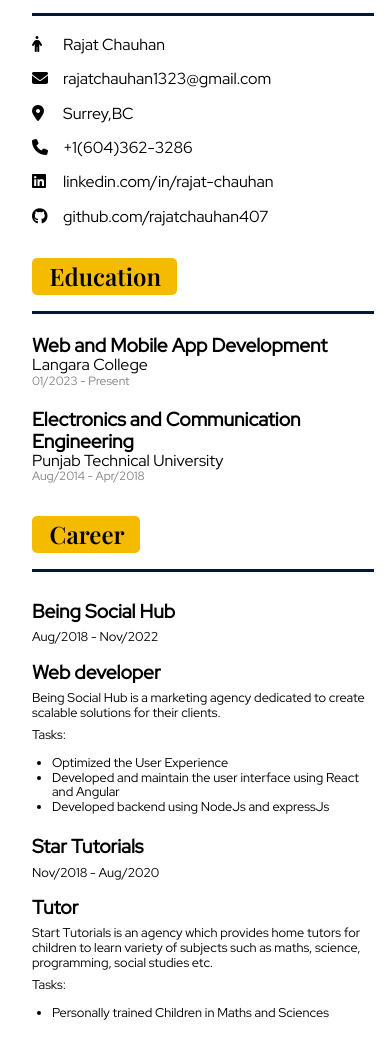
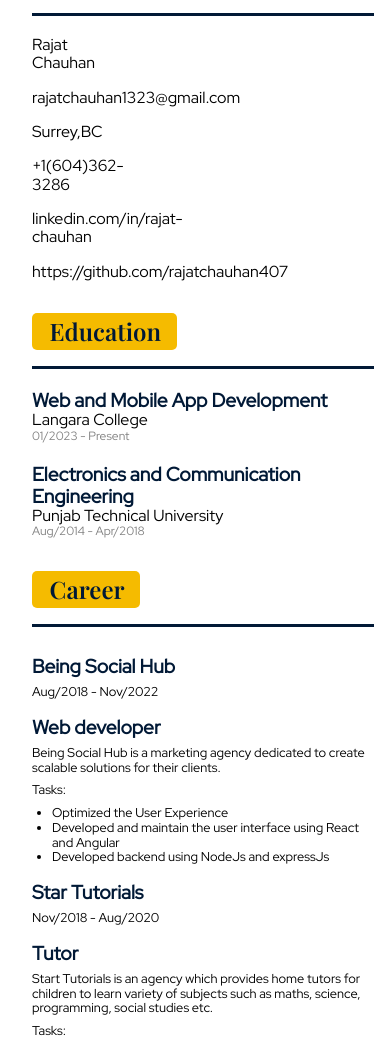
Before and after one commit to rajatchauhan407/resume, a plain HTML site: page index.html in a window 390 px wide. Shown: the part 375-1417 px from the top of the page. Drawn offline with nearby package versions, Linux system fonts and the light colour scheme.

Commit message:
new-changes

```diff
--- a/css/style.css
+++ b/css/style.css
@@ -1,3 +1,6 @@
+
+
+/* ==================== General CSS for Elements ================= */
 body{
     margin:0;
 }
@@ -16,11 +19,12 @@
 ul{
     padding-left:25px;
 }
+h1,h2,h3{
+    color:#011936;
+}
 .wrapper{
     display:grid;
     grid-template-columns: 15% 70% 15%;
-    /* grid-gap:1rem; */
-    /* box-sizing: border-box; */
 }
 
 .main-content{
@@ -33,7 +37,7 @@
     border:none;
 }
 
-/* ================ Experimental Code for design =============== */
+/* ================ Experimental Code for design for dot  =============== */
 #career::after, #projects::after, #skills::after, #interests::after, #languages::after, #details::after, #education::after{
     /* display:block; */
     /* content:""; */
@@ -51,10 +55,8 @@
 }
 main span{
     display: inline-block;
-    /* width:250px; */
     background: #F5BB00 ;
     padding:0.3rem 1rem;
-    /* margin-left: -1.1rem; */
     padding-left:1.1rem;
     border-radius: 5px 5px 5px 5px;
 }
@@ -80,7 +82,11 @@
     margin:0;
     line-height: 1.3em;
 }
-/* ================ Details CSS starts=================== */
+#details a{
+    text-decoration: none;
+    color: black;
+}
+/* =========================== Details CSS starts======================== */
 #details{
     display:grid;
     grid-template-columns: 1fr;
@@ -95,14 +101,12 @@
 .details-info-group{
     display:grid;
     grid-template-columns: 1fr;
-    /* border-left:3px solid #011936; */
-    /* padding-left: 1rem; */
 }
 .details-info-group>p{
     margin:0;
 }
 .details-icon{
-    display: none;
+    display: none !important;
 }
 /* ========================= Education Starts ====================*/
 #education h3{
@@ -261,6 +265,17 @@
         grid-template-columns: 15% 85%;
         padding-right: 1rem;
     }
+    .career-info{
+        display:grid;
+        grid-template-columns: 1fr;
+    }
+    .career-info-group>p, .career-info-group ul{
+        font-size:0.9rem;
+        margin:.5rem 0;
+    }
+    .career-info-group>h3{
+        margin:.5rem 0;
+    }
 
 }
 
--- a/index.html
+++ b/index.html
@@ -47,7 +47,7 @@
                     <div class="details-info-group">
                         <h3>Email</h3>
                         <i class="fa-solid fa-envelope details-icon"></i>
-                        <p>rajatchauhan1323@gmail.com</p>
+                        <p><a href="mailto:rajatchauhan1323@gmail.com">rajatchauhan1323@gmail.com</a></p>
                     </div>
                     <div class="details-info-group">
                         <h3>Location</h3>
@@ -57,17 +57,17 @@
                     <div class="details-info-group">
                         <h3>Contact No</h3>
                         <i class="fa-solid fa-phone details-icon"></i>
-                        <p>+1(604)362-3286</p>
+                        <p><a href="tel:+1(604)362-3286">+1(604)362-3286</a></p>
                     </div>
                     <div class="details-info-group">
                         <h3>LinkedIn</h3>
                         <i class="fa-brands fa-linkedin details-icon"></i>
-                        <p>linkedin.com/in/rajat-chauhan</p>
+                        <p><a href="https://linkedin.com/in/rajat-chauhan"></a>linkedin.com/in/rajat-chauhan</p>
                     </div>
                     <div class="details-info-group">
                         <h3>Github</h3>
                         <i class="fa-brands fa-github details-icon"></i>
-                        <p>github.com/rajatchauhan407</p>
+                        <p><a href="https://github.com/rajatchauhan407">https://github.com/rajatchauhan407</a></p>
                     </div>
                 </div>
             </section>
```
